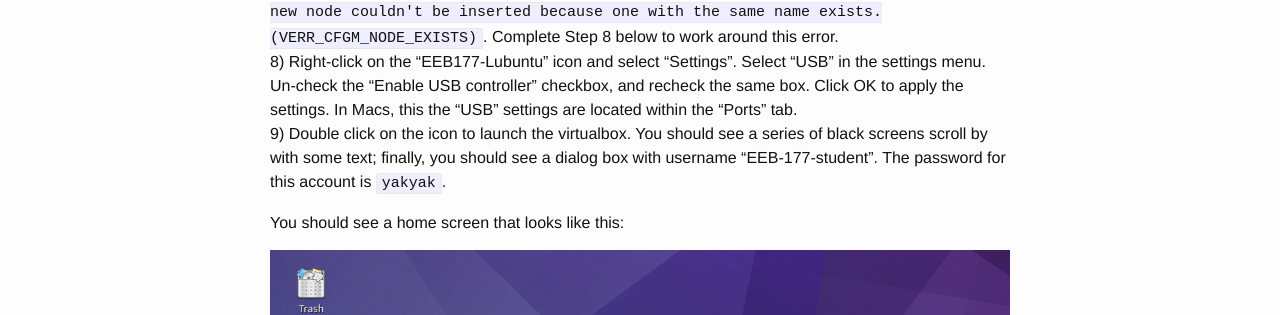
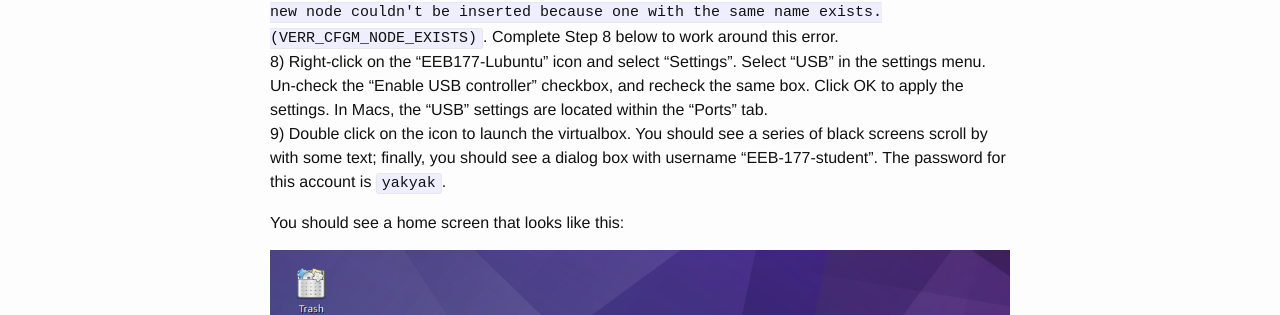
Before and after one commit to michaelalfaro/eeb177-W17.github.io, a Jekyll site: the page built from _posts/2017-01-02-setup-virtual-box.markdown, in a window 1280 px wide. Shown: the part 894-1209 px from the top of the page. Built offline with Jekyll 4.4.1, drawn with Linux system fonts in a browser that asks for light colours.

Commit message:
Update 2017-01-02-setup-virtual-box.markdown

```diff
--- a/_posts/2017-01-02-setup-virtual-box.markdown
+++ b/_posts/2017-01-02-setup-virtual-box.markdown
@@ -23,7 +23,7 @@
 5) Click next; this will take you to the Appliance Settings menu. Feel free to read through the appliance settings, and click "Next".
 6) Importing the image will take a few minutes.
 7) Once importing is complete, launch the virtualbox by double clicking on the "EEB177-Lubuntu" icon. **NOTE**: You will likey have an error the first time you try to launch your box, with the error message `A new node couldn't be inserted because one with the same name exists. (VERR_CFGM_NODE_EXISTS)`. Complete Step 8 below to work around this error.
-8) Right-click on the "EEB177-Lubuntu" icon and select "Settings". Select "USB" in the settings menu. Un-check the "Enable USB controller" checkbox, and recheck the same box. Click OK to apply the settings. In Macs, this the "USB" settings are located within the "Ports" tab.
+8) Right-click on the "EEB177-Lubuntu" icon and select "Settings". Select "USB" in the settings menu. Un-check the "Enable USB controller" checkbox, and recheck the same box. Click OK to apply the settings. In Macs, the "USB" settings are located within the "Ports" tab.
 9) Double click on the icon to launch the virtualbox. You should see a series of black screens scroll by with some text; finally, you should see a dialog box with username "EEB-177-student". The password for this account is `yakyak`.
 
 You should see a home screen that looks like this:
```
